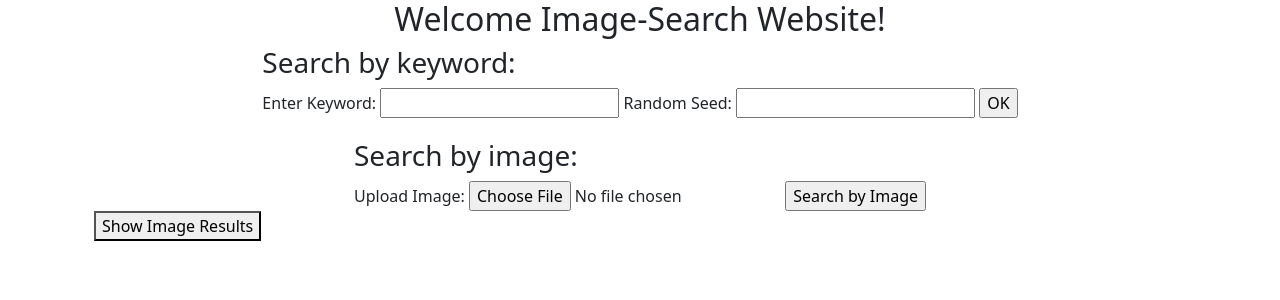
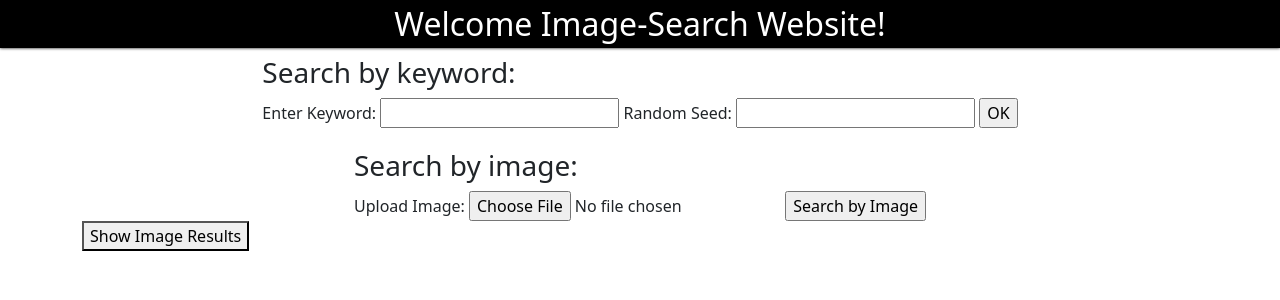
Before and after one commit to ken6078/Image-Search, a Django app: page /frontEnd/ in a window 1280 px wide. Shown: the top 300 px of the page. Run offline with Django 4.2, Linux system fonts and the light colour scheme; some libraries are stand-ins or nearby versions.

Commit message:
Modify css

```diff
--- a/image_search_project/frontEnd/templates/index.html
+++ b/image_search_project/frontEnd/templates/index.html
@@ -4,8 +4,6 @@
     <title>Image-Search</title>
     {% load bootstrap5 %}
     {% bootstrap_css %}
-    <link rel="stylesheet" href="https://cdn.jsdelivr.net/npm/bootstrap@5.0.0/dist/css/bootstrap.min.css" integrity="sha384-rGg5LjZlB2Vc/bJS6QZahXXxgB2RSx9bFSsN1eFO1NJCm2b0Dg1srqNc9H5zh21N" crossorigin="anonymous">
-</head>
 <body>
     <style>
         .carousel-item img {
@@ -14,7 +12,7 @@
           margin: 0 auto; /* Center the image horizontally */
         }
     </style>
-    <h2 class="d-flex justify-content-center">Welcome Image-Search Website!</h1>
+    <h2 class="d-flex justify-content-center" style="background-color: black; color: white; padding: 5px; box-shadow: 0 0 3px 0px black;">Welcome Image-Search Website!</h2>
     <form action="/frontEnd/" method="POST" class="d-flex justify-content-center container">
         {% csrf_token %}
 
```
